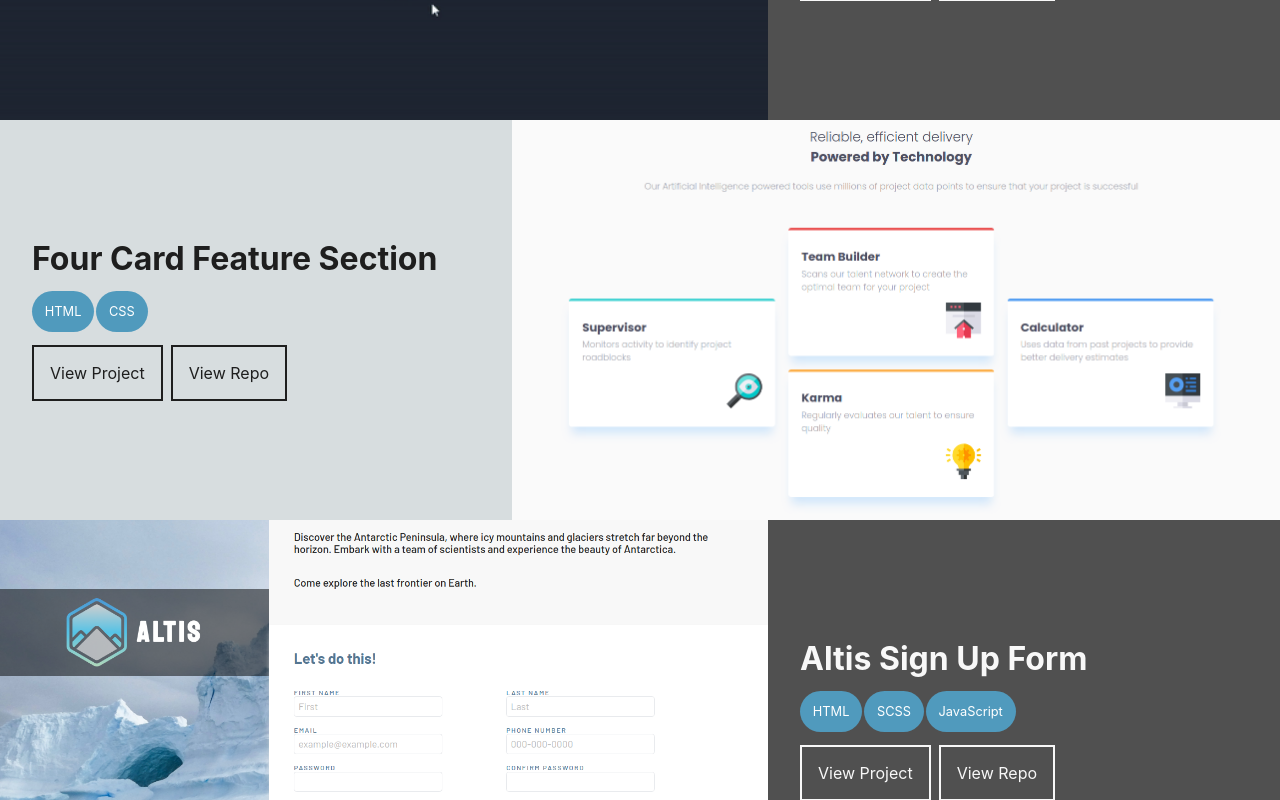
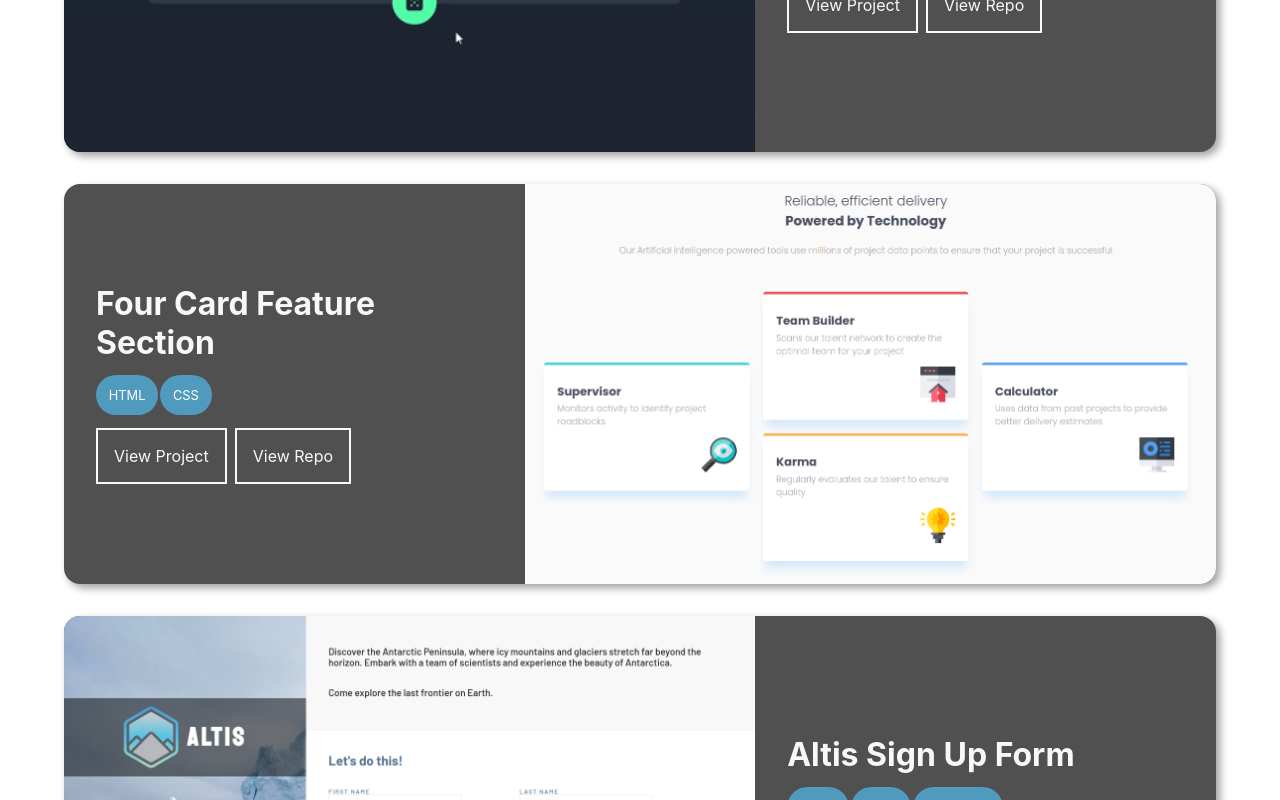
Before and after one commit to alabador/frontend-showcase, a React (Create React App) app: page / in a window 1280 px wide. Shown: the part 520-1320 px from the top of the page. Built offline with nearby package versions, Linux system fonts and the light colour scheme.

Commit message:
Edit card styles and add padding/shadow/radius to cards

```diff
--- a/src/components/Card.scss
+++ b/src/components/Card.scss
@@ -3,18 +3,24 @@
     --near-white: rgb(248,248,248);
     --off-white: rgb(215, 221, 223);
     --accent: rgb(80, 154, 189);
+    --card-bg: rgb(80,80,80);
 }
 
 .Card {
     width: 100%;
-    background: rgb(80, 80, 80);
+    background: var(--card-bg);
     display: flex;
     flex-direction: column;
+    box-shadow: 4px 4px 8px hsl(0deg 0% 0% / 0.38);
+    border-radius: 16px;
+
 
     @media screen and (min-width: 800px) {
         flex-direction: row;
         height: 50vh;
         // border: none;
+    }
+
 }
 
 .Card-button {
@@ -28,15 +34,16 @@
     border: 2px solid var(--accent);
     color: var(--accent)
 }
-}
 
 
 .Card-image {
     object-fit: cover;
     width: 100%;
+    border-radius: 16px 16px 0 0;
 
     @media screen and (min-width: 800px) {
         width: 60%;
+        border-radius: 16px 0 0 16px
     }
 }
 
@@ -74,10 +81,13 @@
 
 .Card-flip {
     width: 100%;
-    background: var(--off-white);
+    background: var(--card-bg);
     // border: 5px solid var(--dark-gray);
     display: flex;
     flex-direction: column;
+    box-shadow: 4px 4px 8px hsl(0deg 0% 0% / 0.38);
+    border-radius: 16px;
+
 
     @media screen and (min-width: 800px) {
         flex-direction: row-reverse;
@@ -85,20 +95,12 @@
         // border: none;
     }
 
-    .Card-button {
-        padding: 1rem;
-        border: 2px solid var(--dark-gray);
-        text-decoration: none;
-        color: var(--dark-gray);
+    .Card-image {
+        border-radius: 16px 16px 0 0;
+
+        @media screen and (min-width: 800px) {
+            border-radius: 0 16px 16px 0;
         }
-
-    .Card-button:hover {
-        border: 2px solid var(--accent);
-        color: var(--accent)
-    }
-
-    .Card-info {
-        color: var(--dark-gray);
     }
 }
 
--- a/src/components/Projects.scss
+++ b/src/components/Projects.scss
@@ -1,4 +1,9 @@
 
 .Projects {
     width: 100%;
+    margin: 32px 0;
+    display: flex;
+    flex-direction: column;
+    gap: 32px;
+    padding: 0 5%;
 }
```
Lines whose indentation alone changed are shown as unchanged.
